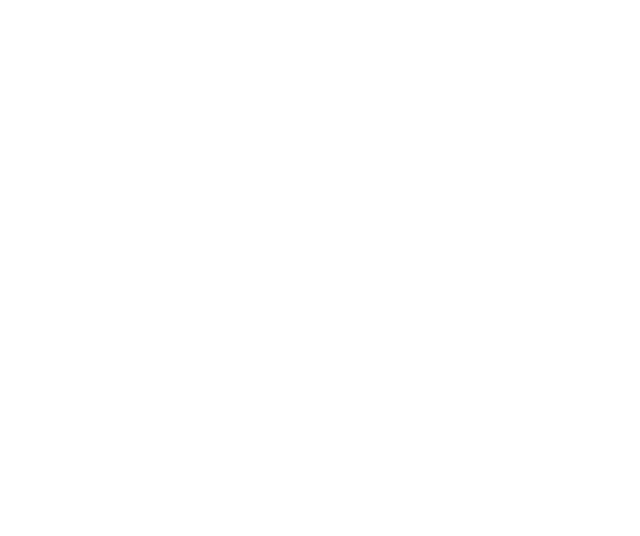
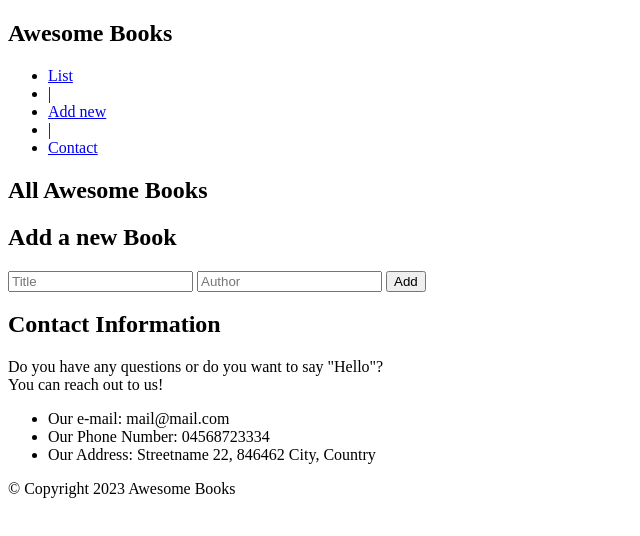
Before and after one commit to SnakyMz/Awesome-Books-ES6, a plain HTML site: page index.html in a window 1280 px wide. Shown: the whole page, without its empty margins (0-640 px from the left). Drawn offline with Linux system fonts and the light colour scheme.

Commit message:
Update index.html

```diff
--- a/index.html
+++ b/index.html
@@ -9,6 +9,46 @@
 </head>
 
 <body>
+    <header>
+        <h2>Awesome Books</h2>
+        <nav>
+            <ul>
+                <li><a href="#list">List</a></li>
+                <li>|</li>
+                <li><a href="#addBook">Add new</a></li>
+                <li>|</li>
+                <li><a href="#contact">Contact</a></li>
+            </ul>
+        </nav>
+    </header>
+    <main>
+        <section id="list">
+            <h2>All Awesome Books</h2>
+            <div id="library">
+
+            </div>
+        </section>
+        <section id="addBook">
+            <h2>Add a new Book</h2>
+            <form action="">
+                <input type="text" id="title" name="Title" placeholder="Title">
+                <input type="text" id="author" name="Author" placeholder="Author">
+                <button type="submit" id="addBtn">Add</button>
+            </form>
+        </section>
+        <section id="contact">
+            <h2>Contact Information</h2>
+            <p>Do you have any questions or do you want to say "Hello"?<br>You can reach out to us!</p>
+            <ul>
+                <li>Our e-mail: mail@mail.com</li>
+                <li>Our Phone Number: 04568723334</li>
+                <li>Our Address: Streetname 22, 846462 City, Country</li>
+            </ul>
+        </section>
+    </main>
+    <footer>
+        <p>&COPY; Copyright 2023 Awesome Books</p>
+    </footer>
     <script src="./index.js"></script>
 </body>
 
```
